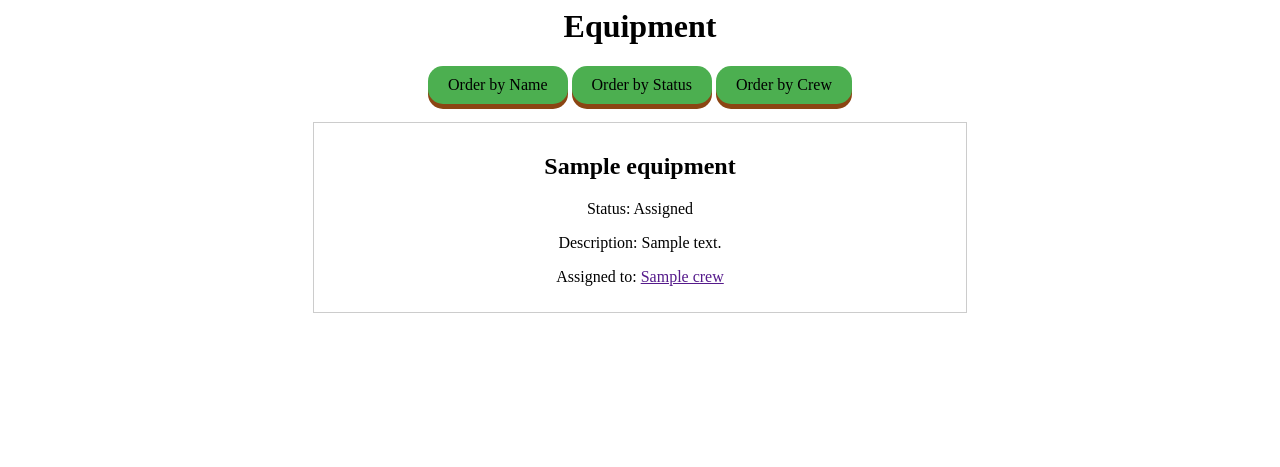
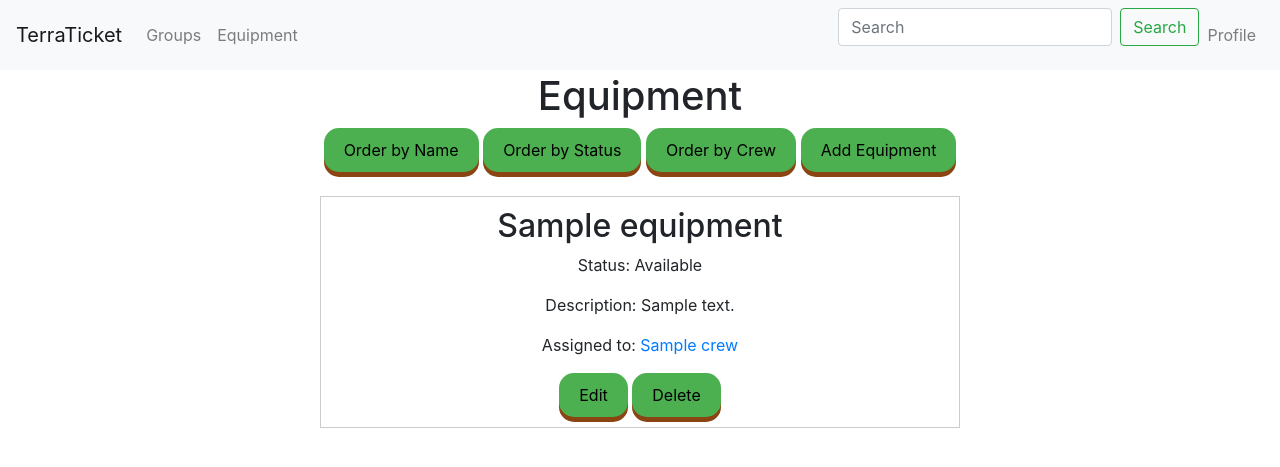
Before and after one commit to moored28/SeniorProject, a Django app: page /tasks/equipment/ in a window 1280 px wide. Shown: the top 467 px of the page. Run offline with Django 5.2, Linux system fonts and the light colour scheme; tables that the repository leaves empty hold one stand-in row (values such as "Sample post"); parts of the project's set-up code (start-up, migrations or seed data) failed here and were passed over; some libraries are stand-ins or nearby versions.

Commit message:
Added form verification + Data model fixes

```diff
--- a/basic/templates/basic/crews.html
+++ b/basic/templates/basic/crews.html
@@ -41,10 +41,10 @@
         <div class="collapse navbar-collapse" id="navbarNav">
             <ul class="navbar-nav">
                 <li class="nav-item">
-                    <a class="nav-link" href="#">Groups</a>
+                    <a class="nav-link" href="{% url 'basic:crews' %}">Groups</a>
                 </li>
                 <li class="nav-item">
-                    <a class="nav-link" href="#">Equipment</a>
+                    <a class="nav-link" href="{% url 'tasks:equipment' %}">Equipment</a>
                 </li>
             </ul>
             <form class="form-inline ml-auto">
--- a/tasks/fakedata.py
+++ b/tasks/fakedata.py
@@ -22,7 +22,7 @@ def create_users(num_members):
         username = fake.user_name()
         email = fake.email()
         skills = fake.text()
-        position = fake.job()
+        position = random.choice(['Manager', 'Worker'])
         # Download a random image from the internet
         response = requests.get(fake.image_url())
         profile_image = ContentFile(response.content, 'profile_image.jpg')
@@ -53,7 +53,7 @@ def create_tasks(num_tasks, crews, assign_probability=0.5):
             crew = random.choice(crews)
             has_task_in_progress = Task.objects.filter(assignedTo=crew, status=1).exists()
             status = random.choice([0, 2]) if has_task_in_progress else 1
-            assigned_from = random.choice(Member.objects.all())
+            assigned_from = random.choice(Member.objects.filter(position='Manager'))
         else:
             crew = None
             assigned_from = None
@@ -75,7 +75,7 @@ def create_tasks(num_tasks, crews, assign_probability=0.5):
 def create_equipment(num_equipment, crews):
     for _ in range(num_equipment):
         status = random.choice(['Available', 'Assigned', 'Maintenance'])
-        assigned_to = random.choice(crews) if status != 'Available' else None
+        assigned_to = random.choice(crews) if status == 'Assigned' else None
 
         equipment = Equipment.objects.create(
             name=fake.word(),
--- a/tasks/models.py
+++ b/tasks/models.py
@@ -6,11 +6,16 @@ from django.contrib.auth.models import User
 
 # Augment django's User model with new attributes
 class Member(User):
+    POSITION_CHOICES = [
+        ('Manager', 'Manager'),
+        ('Worker', 'Worker'),
+    ]
+    skills = models.TextField( null=True, blank=True)
+    position = models.CharField(choices=POSITION_CHOICES, max_length=50)
+    profileImage = models.ImageField(upload_to='profile_images/')
+
     def __str__(self):
         return f"{self.username}"
-    skills = models.TextField()
-    position = models.CharField(max_length = 50)
-    profileImage = models.ImageField()
 
 
 # One crew to many users and vice versa
@@ -29,7 +34,7 @@ class Task(models.Model):
     location = models.CharField(max_length = 50)
     description = models.TextField()
     assignedFrom = models.ForeignKey(Member, null=True, on_delete=models.SET_NULL)
-    assignedTo = models.ForeignKey(Crew, null=True, on_delete=models.SET_NULL)
+    assignedTo = models.ForeignKey(Crew, null=True, blank=True, on_delete=models.SET_NULL)
     # 0 = not started, 1 = in progress, 2 = completed
     status = models.IntegerField(default=0) # Better to use IntegerChoicesField here
     startDate = models.DateField()
@@ -48,20 +53,25 @@ class Task(models.Model):
         return self.status == 2
 
     def __str__(self):
-        return f"{self.name} -> {self.description} -> {self.assignedFrom.username}"
+        return f"{self.name} -> {self.description} -> {self.assignedFrom}"
 
 class Equipment(models.Model):
+    STATUS_CHOICES = [
+        ('Available', 'Available'),
+        ('Assigned', 'Assigned'),
+        ('Maintenance', 'Maintenance'),
+    ]
     name = models.CharField(max_length = 50)
     description = models.TextField()
-    status = models.CharField(max_length = 50, default='Available')
-    assignedTo = models.ForeignKey(Crew, null=True, on_delete=models.SET_NULL)
+    status = models.CharField(max_length = 50, choices = STATUS_CHOICES, default='Available')
+    assignedTo = models.ForeignKey(Crew, null=True, blank=True, on_delete=models.SET_NULL)
 
     def __str__(self):
         return f"{self.name}"
 
 
 class Note(models.Model):
-    text = models.TextField()
+    text = models.TextField( null=True, blank=True)
     createdBy = models.ForeignKey(Member, null=True, on_delete=models.SET_NULL)
     picture = models.ImageField(null=True, blank=True)
     dateCreated = models.DateTimeField()
--- a/tasks/templates/tasks/equipment.html
+++ b/tasks/templates/tasks/equipment.html
@@ -35,17 +35,122 @@
         }
         </style>
 
+<link href="https://maxcdn.bootstrapcdn.com/bootstrap/4.5.2/css/bootstrap.min.css" rel="stylesheet">
+<style>
+
+/* Navbar styling */
+.navbar {
+      margin-bottom: 100px;
+    }
+
+      /* Sidebar styling */
+      .sidebar {
+          width: 250px;
+          background-color: #f6f6f6;
+          padding: 20px;
+          position: fixed;
+          top: 0;
+          left: 0;
+          bottom: 0;
+          height: 100vh;
+          text-align: center;
+          overflow: scroll;
+          overflow-x: hidden;
+
+      }
+
+
+      .main-content {
+          margin-left: 250px;
+          padding: 20px;
+      }
+
+      .box1 {
+          width: 100%;
+          height: 275px;
+          border: 2px solid black;
+          border-radius: 10px;
+          margin-bottom: 20px;
+          text-align: center;
+          margin-top: 100px;
+          margin-left: 50%;
+          overflow: scroll;
+          overflow-x: hidden;
+      }
+
+      .box2 {
+          width: 100%;
+          height: 275px;
+          border: 2px solid black;
+          border-radius: 10px;
+          margin-bottom: 20px;
+          text-align: center;
+          margin-left: 50%;
+          overflow: scroll;
+          overflow-x: hidden;
+
+      }
+
+
+      nav.navbar {
+          margin-bottom: 20px;
+
+      }
+
+
+      @media (max-width: 768px) {
+          .sidebar {
+              position: relative;
+              width: 100%;
+              height: auto;
+              margin-bottom: 20px;
+          }
+          .main-content {
+              margin-left: 0;
+          }
+      }
+  </style>
+
         <title>Equipment</title>
 </head>
 <body>
+
+</br>
+</br>
+</br>
+    <nav class="navbar navbar-expand-lg navbar-light bg-light fixed-top">
+        <a class="navbar-brand" href="{% url 'basic:homepage' %}">TerraTicket</a>
+        <div class="collapse navbar-collapse" id="navbarNav">
+            <ul class="navbar-nav">
+                <li class="nav-item">
+                    <a class="nav-link" href="{% url 'basic:crews' %}">Groups</a>
+                </li>
+                <li class="nav-item">
+                    <a class="nav-link" href="{% url 'tasks:equipment' %}">Equipment</a>
+                </li>
+            </ul>
+            <form class="form-inline ml-auto">
+                <input class="form-control mr-sm-2" type="search" placeholder="Search" aria-label="Search">
+                <button class="btn btn-outline-success my-2 my-sm-0" type="submit">Search</button>
+            </form>
+            <ul class="navbar-nav">
+                <li class="nav-item">
+                    <a class="nav-link" href="#">Profile</a>
+                </li>
+            </ul>
+        </div>
+    </nav>
+
+
     <div style="text-align: center;">
         <h1 style="text-align: center;">Equipment</h1>
     </div>
     <div class="equipment-view">
-        <div class="ordering-options" style="text-align: center;">
+        <div class="buttons" style="text-align: center;">
             <a href="?order_by=name" class="button">Order by Name</a>
             <a href="?order_by=status" class="button">Order by Status</a>
             <a href="?order_by=crew" class="button">Order by Crew</a>
+            <a href="{% url 'tasks:add_equipment' %}" class="button">Add Equipment</a>
         </div>
         <br>
         {% for equipment in equipment %}
@@ -58,8 +163,10 @@
                 {% else %}
                     <p>Assigned to: {{ equipment.assignedTo }}</p>
                 {% endif %}
+                <a href="{% url 'tasks:edit_equipment' equipment.id %}" class="button">Edit</a>
+                <a href="{% url 'tasks:delete_equipment' equipment.id %}" class="button">Delete</a>
             </div>
         {% endfor %}
     </div>
-</body>
-</html>
+    </body>
+    </html>
--- a/tasks/urls.py
+++ b/tasks/urls.py
@@ -5,4 +5,7 @@ app_name="tasks"
 
 urlpatterns = [
     path("equipment/", views.display_equipment, name="equipment"),
+    path("add_equipment/", views.add_equipment, name="add_equipment"),
+    path("edit_equipment/<int:equipment_id>", views.edit_equipment, name="edit_equipment"),
+    path("delete_equipment/<int:equipment_id>", views.delete_equipment, name="delete_equipment"),
 ]
--- a/tasks/views.py
+++ b/tasks/views.py
@@ -1,6 +1,7 @@
 from django.shortcuts import render
 from .models import *
-
+from .forms import *
+from django.shortcuts import render, redirect
 # Create your views here.
 
 def display_equipment(request):
@@ -13,3 +14,32 @@ def display_equipment(request):
         equipment = Equipment.objects.all().order_by('name')
 
     return render(request, 'tasks/equipment.html', {'equipment': equipment})
+
+
+def add_equipment(request):
+    if request.method == 'POST':
+        form = AddEquipmentForm(request.POST)
+        if form.is_valid():
+            form.save()
+            return redirect('tasks:equipment')
+    else:
+        form = AddEquipmentForm()
+    return render(request, 'tasks/add_equipment.html', {'form': form})
+
+def delete_equipment(request, equipment_id):
+    # Retrieve the pet for the provided pet_id and delete it
+    equipment = Equipment.objects.get(id=equipment_id)
+    equipment.delete()
+    # Head back to equipment page
+    return redirect('tasks:equipment')
+
+def edit_equipment(request, equipment_id):
+    equipment = Equipment.objects.get(id=equipment_id)
+    if request.method == 'POST':
+        form = EditEquipmentForm(request.POST, instance=equipment)
+        if form.is_valid():
+            form.save()
+            return redirect('tasks:equipment')
+    else:
+        form = EditEquipmentForm(instance=equipment)
+    return render(request, 'tasks/edit_equipment.html', {'form': form, 'equipment': equipment})
```
Also changed, not shown: tasks/forms.py (added, +40 -0 lines), tasks/templates/tasks/add_equipment.html (added, +114 -0 lines), tasks/templates/tasks/edit_equipment.html (added, +125 -0 lines), profile_image.jpg (deleted), profile_image_1dE4XtH.jpg (deleted), profile_image_6iBbxIs.jpg (deleted), profile_image_ADIjvEu.jpg (deleted), profile_image_NakiaeI.jpg (deleted), profile_image_ldANW70.jpg (deleted), profile_image_orjrm1Q.jpg (deleted), profile_image_pCbLsJz.jpg (deleted), profile_image_tNJa3hK.jpg (deleted), profile_image_wuEyAnM.jpg (deleted), 1 other file.
